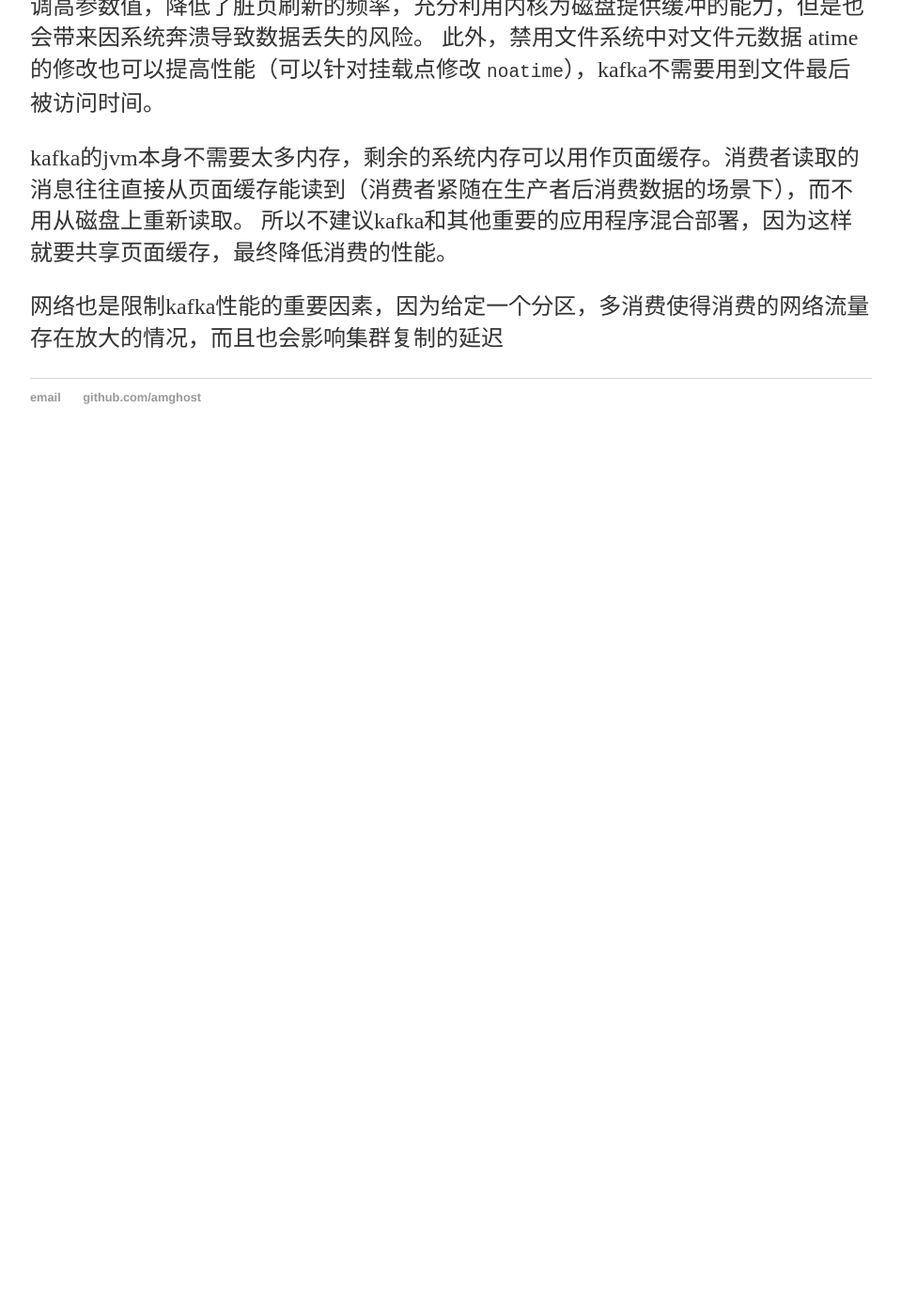
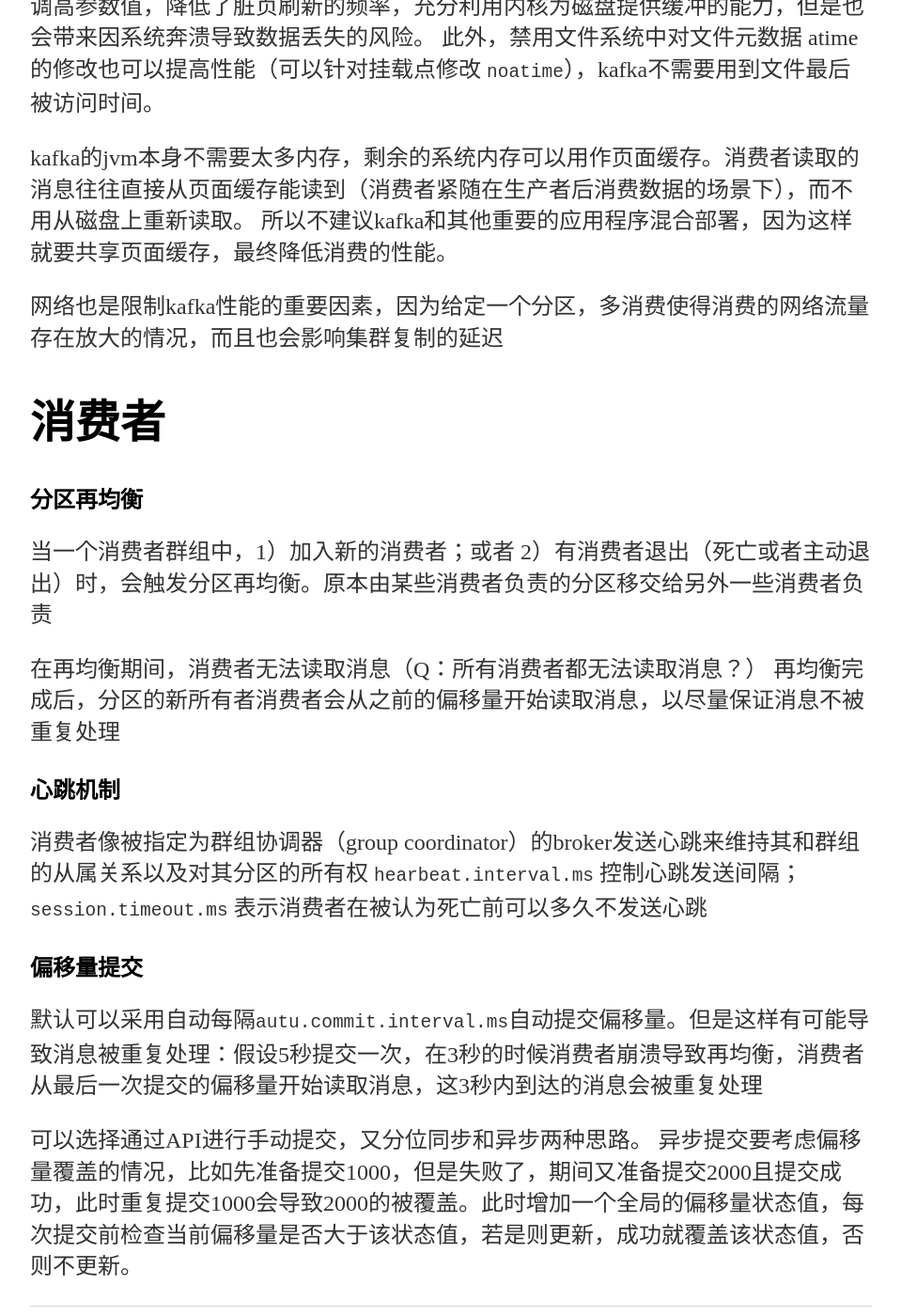
Before and after one commit to amghost/amghost.github.io, a Jekyll site: the page built from _posts/2018-10-20-kafka_notes.md, in a window 1280 px wide and 1400 px high, scrolled down 4228 px. Shown: the whole window at 94% size, without its empty margins (160-1119 px from the left). Built offline with Jekyll 4.4.1, drawn with Linux system fonts in a browser that asks for light colours; our own code applies the rules of GitHub Pages for plain Markdown files; before the commit the page ends 4718 px from its top, so only the background shows below that.

Commit message:
Update 2018-10-20-kafka_notes.md

```diff
--- a/_posts/2018-10-20-kafka_notes.md
+++ b/_posts/2018-10-20-kafka_notes.md
@@ -86,3 +86,21 @@ kafka的jvm本身不需要太多内存，剩余的系统内存可以用作页面
 所以不建议kafka和其他重要的应用程序混合部署，因为这样就要共享页面缓存，最终降低消费的性能。
 
 网络也是限制kafka性能的重要因素，因为给定一个分区，多消费使得消费的网络流量存在放大的情况，而且也会影响集群复制的延迟
+
+
+# 消费者
+## 分区再均衡
+当一个消费者群组中，1）加入新的消费者；或者 2）有消费者退出（死亡或者主动退出）时，会触发分区再均衡。原本由某些消费者负责的分区移交给另外一些消费者负责
+
+在再均衡期间，消费者无法读取消息（Q：所有消费者都无法读取消息？）
+再均衡完成后，分区的新所有者消费者会从之前的偏移量开始读取消息，以尽量保证消息不被重复处理
+
+## 心跳机制
+消费者像被指定为群组协调器（group coordinator）的broker发送心跳来维持其和群组的从属关系以及对其分区的所有权
+`hearbeat.interval.ms` 控制心跳发送间隔；`session.timeout.ms` 表示消费者在被认为死亡前可以多久不发送心跳
+
+## 偏移量提交
+默认可以采用自动每隔`autu.commit.interval.ms`自动提交偏移量。但是这样有可能导致消息被重复处理：假设5秒提交一次，在3秒的时候消费者崩溃导致再均衡，消费者从最后一次提交的偏移量开始读取消息，这3秒内到达的消息会被重复处理
+
+可以选择通过API进行手动提交，又分位同步和异步两种思路。
+异步提交要考虑偏移量覆盖的情况，比如先准备提交1000，但是失败了，期间又准备提交2000且提交成功，此时重复提交1000会导致2000的被覆盖。此时增加一个全局的偏移量状态值，每次提交前检查当前偏移量是否大于该状态值，若是则更新，成功就覆盖该状态值，否则不更新。
```
